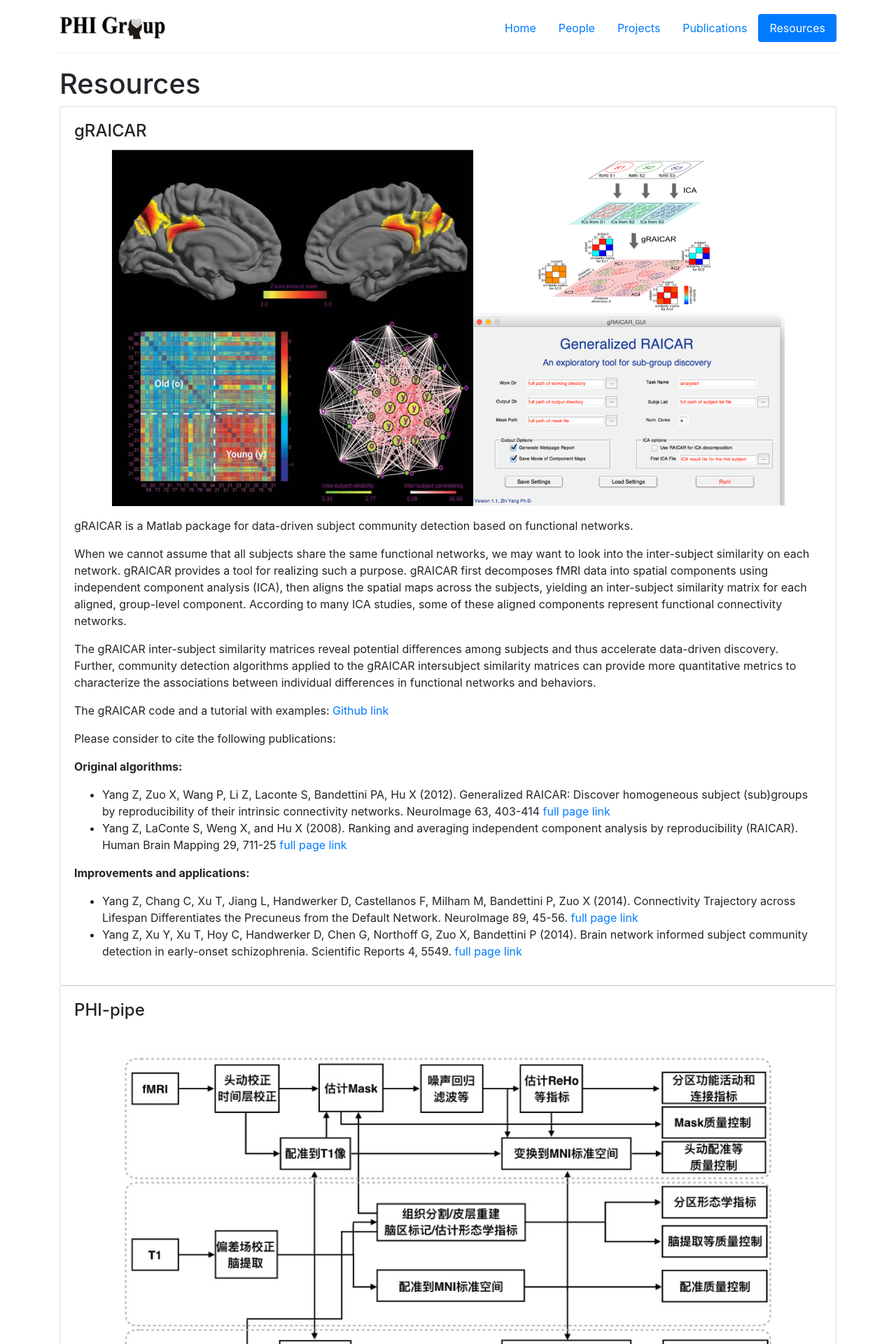
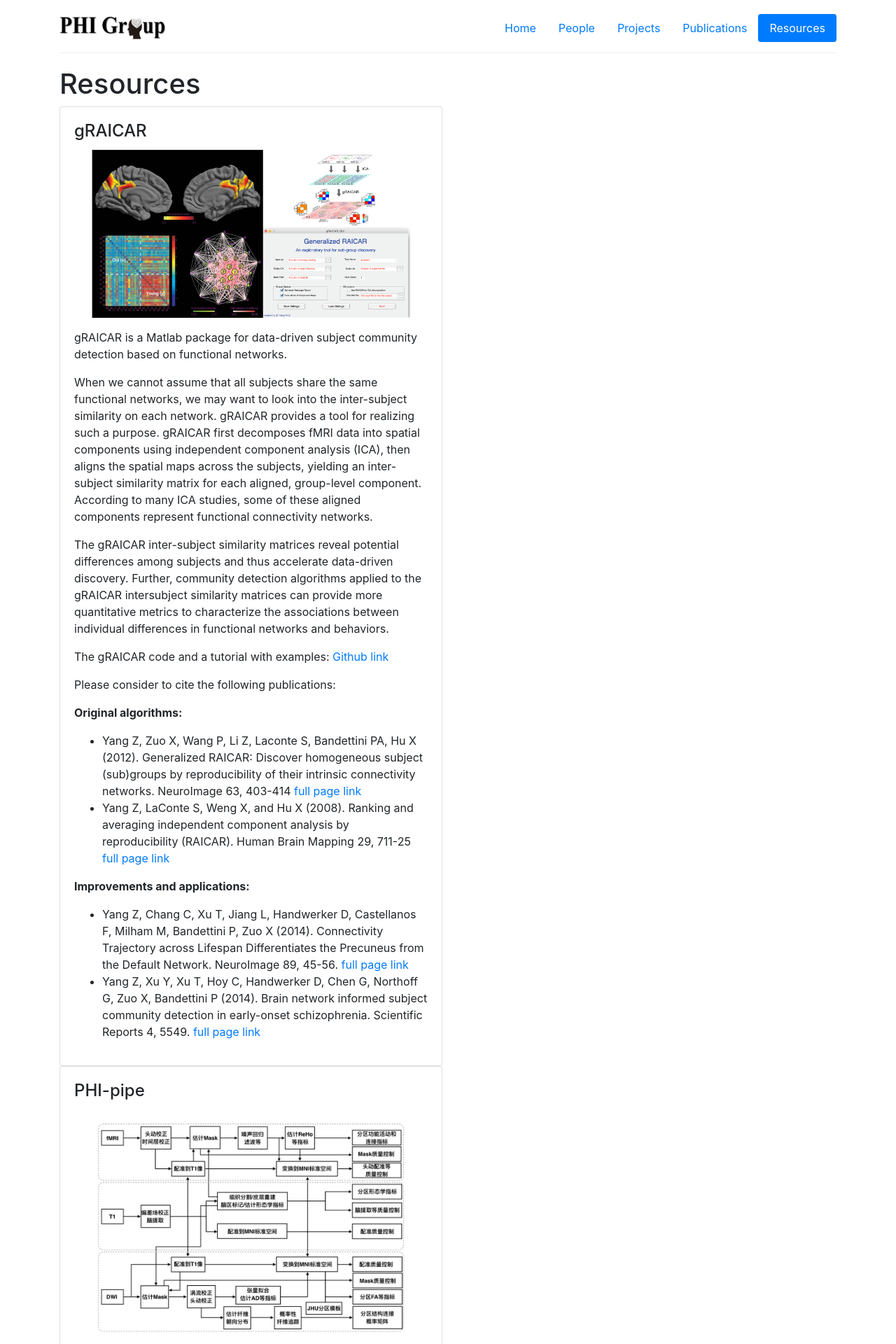
Before and after one commit to PHI-group/phi-group.github.io, a Jekyll site: the page built from resources.md, in a window 1280 px wide. Shown: the top 1920 px of the page at 70% size. Built offline with Jekyll 4.4.1, drawn with Linux system fonts in a browser that asks for light colours.

Commit message:
Convert projects cards and resources as 2-column type

```diff
--- a/css/group.scss
+++ b/css/group.scss
@@ -73,7 +73,7 @@ ul.news {
 
 @media (min-width: 576px) {
     .project-people { column-count: 4 }
-    .project-card-columns   { column-count: 1 }
+    .project-card-columns   { column-count: 2 }
 }
 
 @media (min-width: 576px) {
@@ -85,12 +85,12 @@ ul.news {
 @media (min-width: 576px) {
 /*    .role.grad      { column-count: 2 } */
     .resource-people { column-count: 4 }
-    .resource-card-columns   { column-count: 1 }
+    .resource-card-columns   { column-count: 2 }
 }
 
 @media (min-width: 768px) {
     .project-people { column-count: 4 }
-    .project-card-columns   { column-count: 1 }
+    .project-card-columns   { column-count: 2 }
 }
 
 @media (min-width: 768px) {
@@ -102,7 +102,7 @@ ul.news {
 @media (min-width: 768px) {
 /*    .role.grad      { column-count: 2 } */
     .resource-people { column-count: 4 }
-    .resource-card-columns   { column-count: 1 }
+    .resource-card-columns   { column-count: 2 }
 }
 
 .title img {
```
